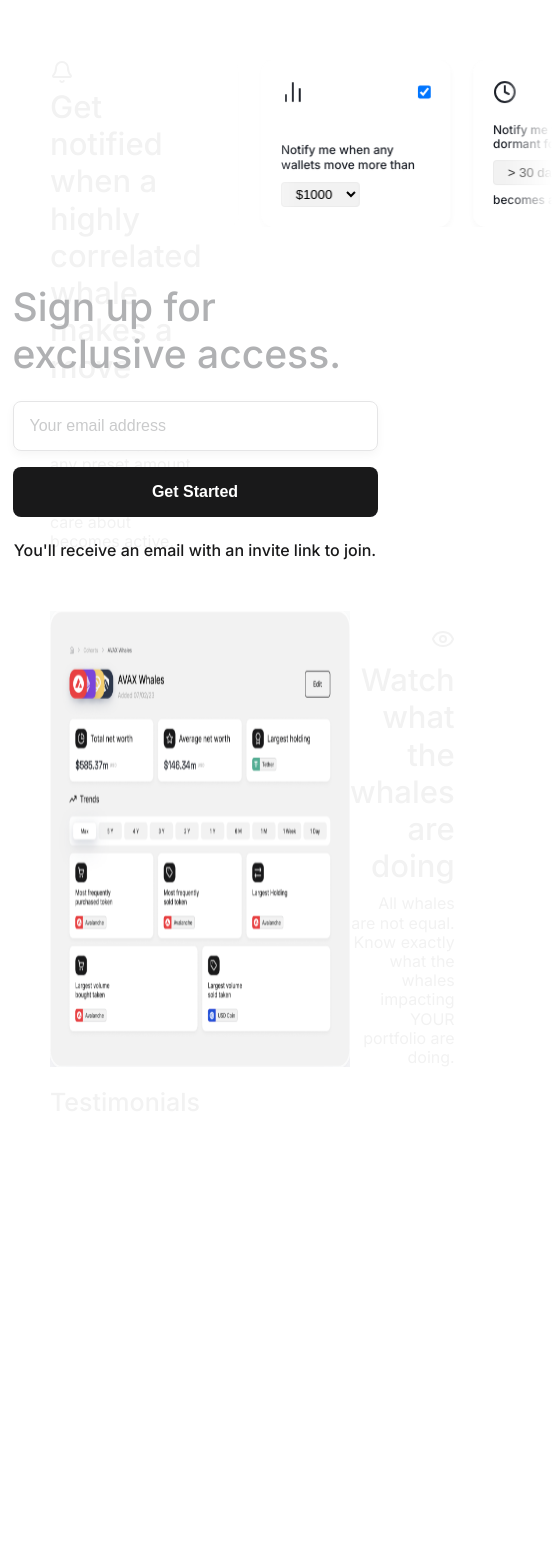
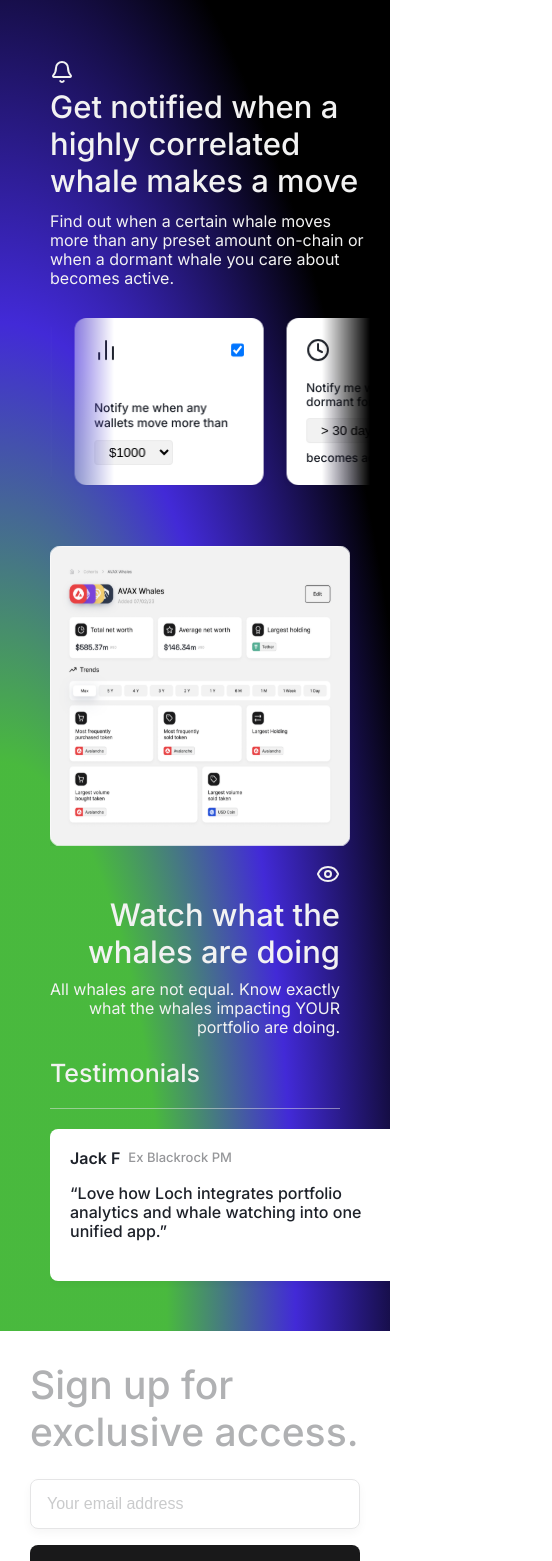
Before and after one commit to harsha-snoogs/signup_screen, a React (Vite) app: page / in a window 390 px wide. Shown: the top 1561 px of the page, 552 px wide, since content can reach past the window. Before the commit the page ends 1360 px from the top, so only its background shows below. Built offline with nearby package versions, Linux system fonts and the light colour scheme.

Commit message:
CHG: Mobile responsiveness and added styling for widescreen

```diff
--- a/src/App.css
+++ b/src/App.css
@@ -25,3 +25,15 @@
   top: 0;
   height: 100vh;
 }
+
+@media (max-width: 768px) {
+  .screen {
+    flex-direction: column;
+  }
+
+  .aside {
+    width: 100%;
+    height: 100%;
+    padding: 30px;
+  }
+}
--- a/src/components/card/card.css
+++ b/src/components/card/card.css
@@ -5,6 +5,7 @@
     display: flex;
     flex-direction: column;
     justify-content: space-between;
+    border-radius: 0.75rem;
 }
 
 .large-card {
@@ -16,7 +17,6 @@
     box-shadow: 0px 0.7px 0.7px 0px #0000000A;
     box-shadow: 0px 2.8px 7px 0px #0000000A;
     background-color: #FFFFFF;
-    border-radius: 0.75rem;
     color: #1D2129;
     padding: 20px;
     transition: scale 0.7s ease-in-out, box-shadow 0.7s ease-in-out;
--- /dev/null
+++ b/src/components/main/CenterSection.jsx
@@ -0,0 +1,16 @@
+import { Eye } from 'lucide-react'
+import centerImage from '../../assets/center_image.svg'
+function CenterSection() {
+    return (
+        <div className="center_section">
+            <img src={centerImage} alt="" />
+            <div className='center_section_right'>
+                <Eye />
+                <h2 className='center_section_title'>Watch what the whales are doing</h2>
+                <p className='center_section_desc'>All whales are not equal. Know exactly what the whales impacting YOUR portfolio are doing.</p>
+            </div>
+        </div>
+    )
+}
+
+export default CenterSection;
--- a/src/components/main/Main.jsx
+++ b/src/components/main/Main.jsx
@@ -1,11 +1,7 @@
 import './main.css'
-import { Bell, Eye } from 'lucide-react'
-import centerImage from '../../assets/center_image.svg'
-import squareLogo from '../../../src/assets/logo_sqaure.svg'
-import Carousel from '../carousell/Carousell.jsx'
-import Card from '../card/Card.jsx'
-import { testimonial } from '../../utils/data.js'
-import TestimonialRow from '../TestimonailRow.jsx'
+import Testimonial from './Testimonail.jsx'
+import TopSection from './TopSection.jsx'
+import CenterSection from './CenterSection.jsx'
 function Main() {
     return (
         <div className="main_page">
@@ -17,47 +13,3 @@ function Main() {
 }
 
 export default Main
-
-function TopSection() {
-    return (
-        <div className='top_section'>
-            <div className='top_section_left'>
-                <Bell />
-                <p className='top_section_left_text'>Get notified when a highly correlated whale makes a move</p>
-                <p className='top_section_left_desc'>Find out when a certain whale moves more than any preset amount on-chain or when a dormant whale you care about becomes active.</p>
-            </div>
-            <div className='top_section_right'><Carousel /></div>
-        </div>
-    )
-}
-
-function CenterSection() {
-    return (
-        <div className="center_section">
-            <img src={centerImage} alt="" />
-            <div className='center_section_right'>
-                <Eye />
-                <h2 className='center_section_title'>Watch what the whales are doing</h2>
-                <p className='center_section_desc'>All whales are not equal. Know exactly what the whales impacting YOUR portfolio are doing.</p>
-            </div>
-        </div>
-    )
-}
-
-function Testimonial() {
-    return (
-        <div className='testimonial'>
-            <div className='testimonial_head'> Testimonials</div>
-            <div className='divider'></div>
-            <div className='testimonial_main'>
-                {/* <div className='logo'></div> */}
-                <img className='square_logo' src={squareLogo} alt="" />
-              <TestimonialRow>
-                    {testimonial.map((item, index) => (
-                       <Card size='large' key={index} review={item.review} name={item.name} designation={item.designation} />
-                    ))}
-                </TestimonialRow>
-            </div>
-        </div>
-    )
-}
--- /dev/null
+++ b/src/components/main/Testimonail.jsx
@@ -0,0 +1,22 @@
+import TestimonialRow from "../TestimonailRow";
+import { testimonial } from '../../utils/data.js'
+import squareLogo from '../../assets/logo_sqaure.svg'
+import Card from "../card/Card";
+function Testimonial() {
+    return (
+        <div className='testimonial'>
+            <div className='testimonial_head'> Testimonials</div>
+            <div className='divider'></div>
+            <div className='testimonial_main'>
+                <img className='square_logo' src={squareLogo} alt="" />
+                <TestimonialRow>
+                    {testimonial.map((item, index) => (
+                        <Card size='large' key={index} review={item.review} name={item.name} designation={item.designation} />
+                    ))}
+                </TestimonialRow>
+            </div>
+        </div>
+    )
+}
+
+export default Testimonial;
--- /dev/null
+++ b/src/components/main/TopSection.jsx
@@ -0,0 +1,15 @@
+import {Bell} from 'lucide-react'
+import Carousel from '../carousell/Carousell.jsx'
+function TopSection() {
+    return (
+        <div className='top_section'>
+            <div className='top_section_left'>
+                <Bell />
+                <p className='top_section_left_text'>Get notified when a highly correlated whale makes a move</p>
+                <p className='top_section_left_desc'>Find out when a certain whale moves more than any preset amount on-chain or when a dormant whale you care about becomes active.</p>
+            </div>
+            <div className='top_section_right'><Carousel /></div>
+        </div>
+    )
+}
+export default TopSection;
--- a/src/components/main/main.css
+++ b/src/components/main/main.css
@@ -104,3 +104,27 @@
 .square_logo {
     align-self: flex-end;
 }
+
+@media (max-width: 768px) {
+    .top_section {
+        flex-direction: column;
+    }
+
+    .center_section {
+        flex-direction: column;
+        align-items: flex-start;
+    }
+
+    .testimonial_head {
+        text-align: left;
+    }
+    .square_logo{
+        display: none;
+    }
+}
+
+@media (min-width: 1440px) {
+    .top_section_left {
+        max-width: 462px;
+    }
+}
```
